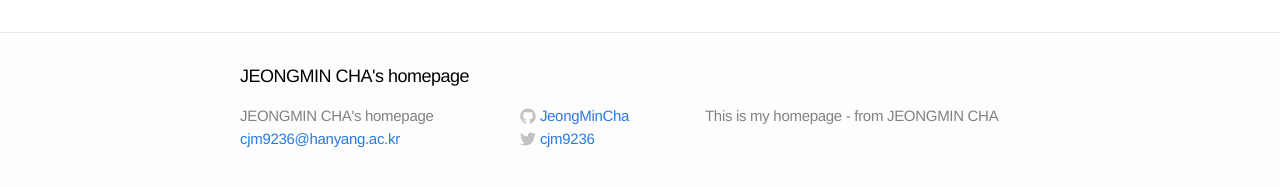
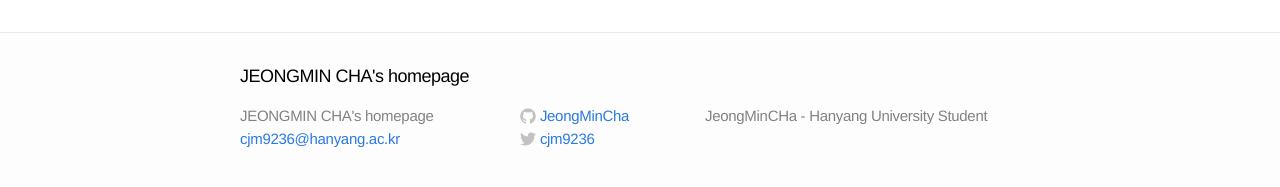
Before and after one commit to JeongMinCha/jeongmincha.github.com, a Jekyll site: the page built from index.html, in a window 1280 px wide. Shown: the part 322-509 px from the top of the page. Built offline with Jekyll 4.4.1, drawn with Linux system fonts in a browser that asks for light colours; Markdown is read by kramdown in place of the engine named in the settings.

Commit message:
Modify description in config

```diff
--- a/_config.yml
+++ b/_config.yml
@@ -6,7 +6,7 @@ twitter_username: cjm9236
 github_username: JeongMinCha
 facebook_username: cjm9236
 
-description: "This is my homepage - from JEONGMIN CHA"
+description: "JeongMinCHa - Hanyang University Student"
 baseurl: ""
 url: "http://yourdomain.com"
 
```
Also changed, not shown: 1 other file.
